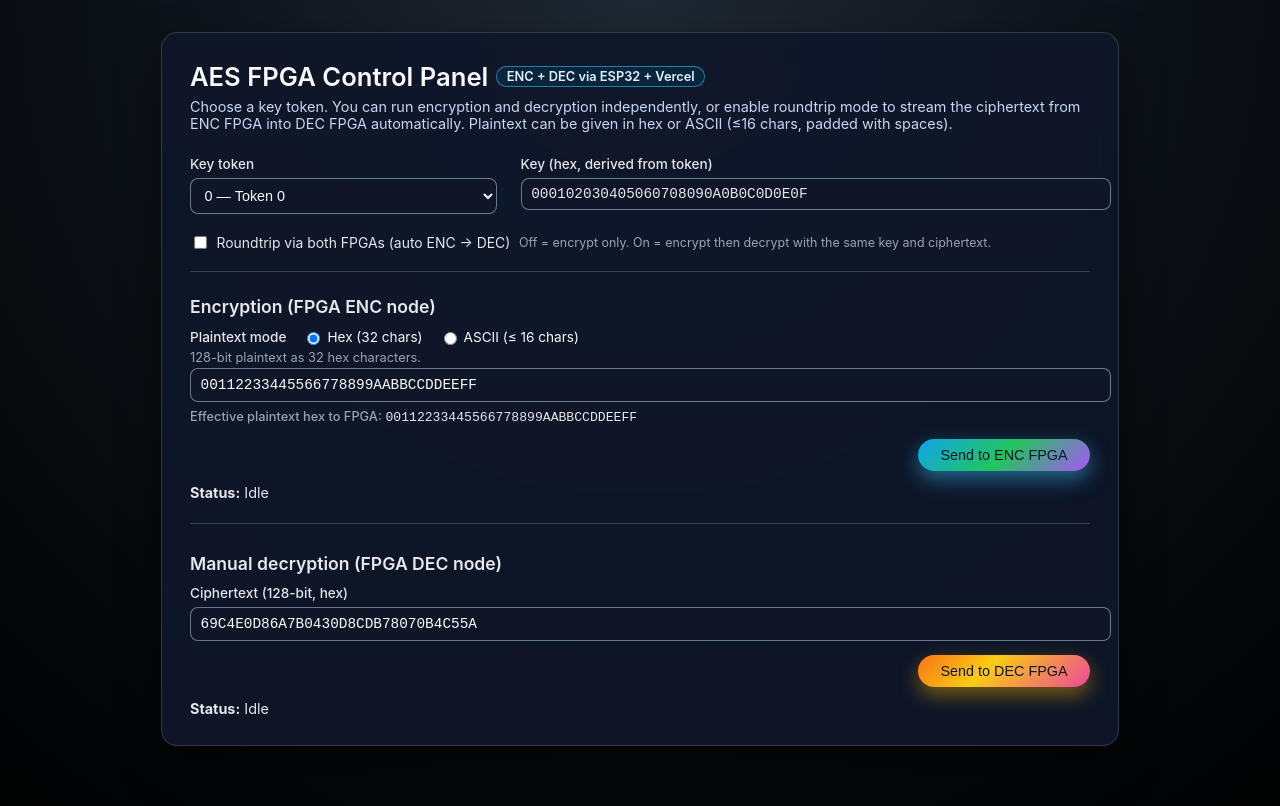
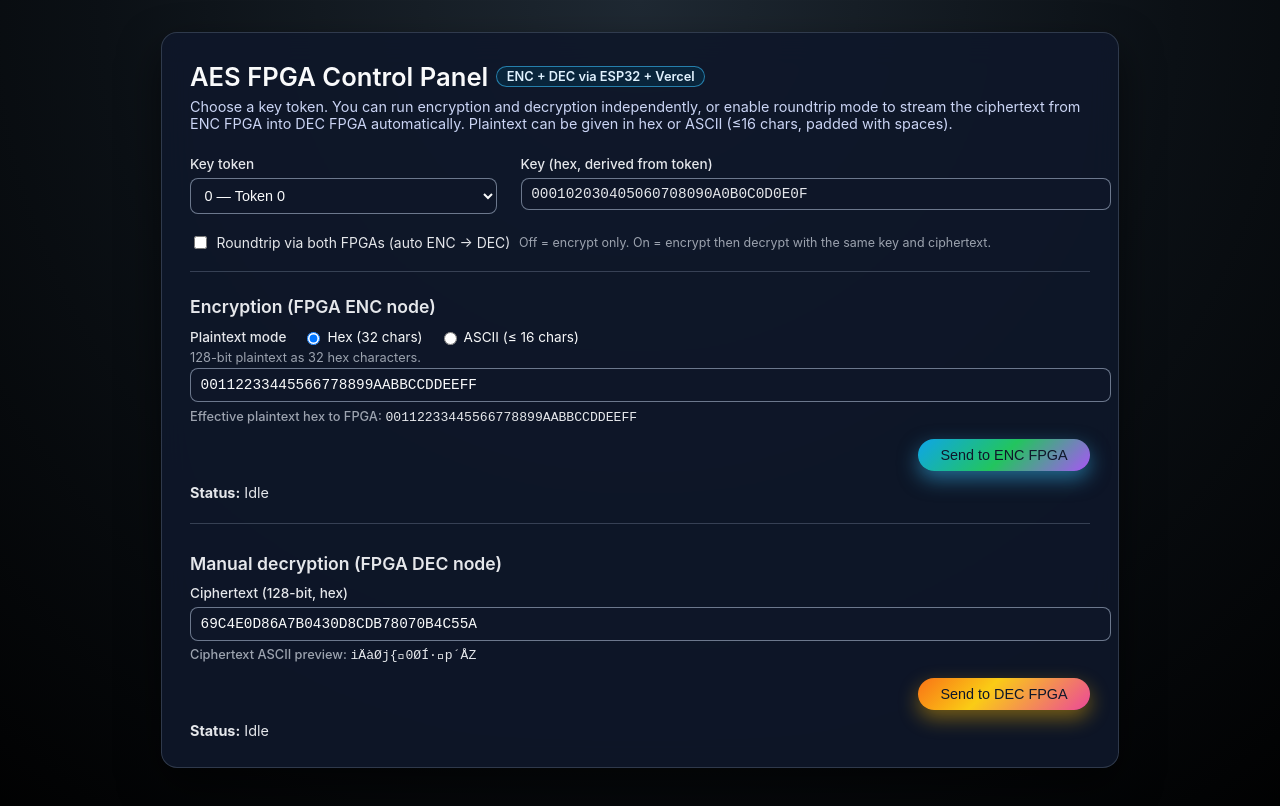
Before and after one commit to Denishes/aes-web, a Next.js app: page / in a window 1280 px wide. Shown: the top 806 px of the page. Built offline with nearby package versions, Linux system fonts and the light colour scheme.

Commit message:
ASIIC added to decryption

```diff
--- a/pages/index.js
+++ b/pages/index.js
@@ -146,6 +146,11 @@ export default function Home() {
   const effectivePtHex = asciiMode
     ? asciiToHexPadded16(ptAscii)
     : ptHex.trim();
+
+  // Ciphertext ASCII preview (manual decrypt input)
+  const decCtAsciiPreview = decCtHex
+    ? hexToAsciiFromHex(decCtHex)
+    : "";
 
   // ========== Shared token handler ==========
   function onTokenChange(e) {
@@ -1283,6 +1288,29 @@ export default function Home() {
                     fontSize: "0.9rem",
                   }}
                 />
+                {/* Ciphertext ASCII preview */}
+                <div
+                  style={{
+                    marginTop: "0.4rem",
+                    fontSize: "0.8rem",
+                    color: "#9ca3af",
+                  }}
+                >
+                  <span style={{ fontWeight: 500 }}>
+                    Ciphertext ASCII preview:
+                  </span>{" "}
+                  <span
+                    style={{
+                      fontFamily: "monospace",
+                      fontSize: "0.82rem",
+                      color: "#e5e7eb",
+                    }}
+                  >
+                    {decCtHex
+                      ? decCtAsciiPreview || "⟨non-printable⟩"
+                      : "—"}
+                  </span>
+                </div>
               </div>
 
               <div style={{ textAlign: "right" }}>
```
